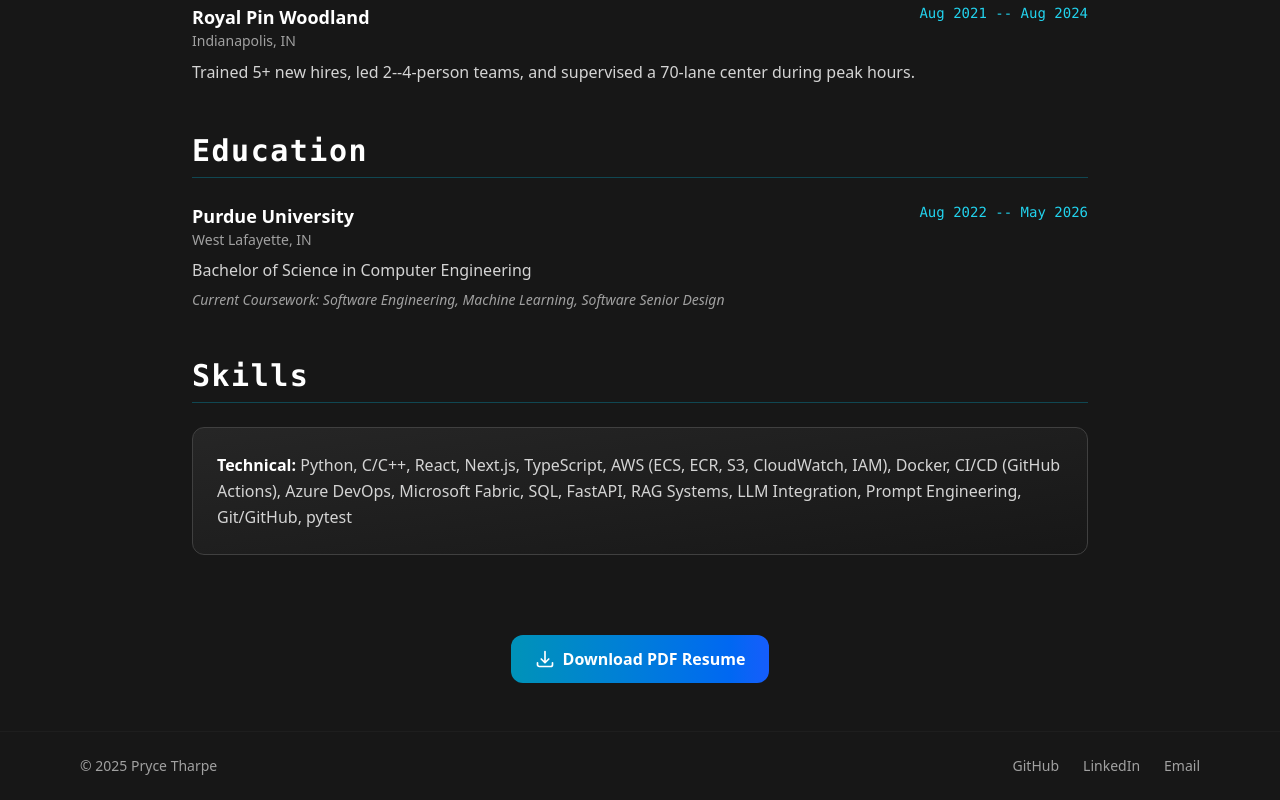
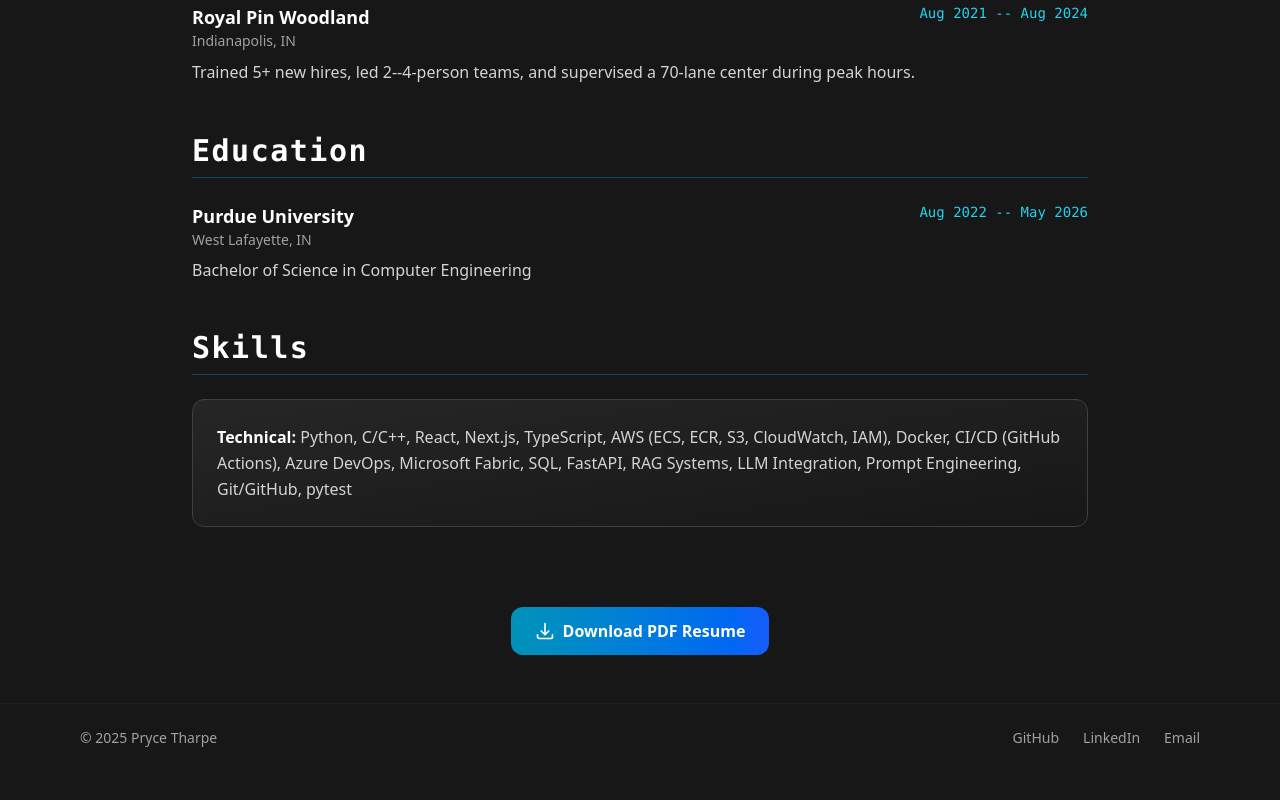
Before and after one commit to tharpep/portfolio, a Next.js app: page /resume in a window 1280 px wide. Shown: the part 2228-3028 px from the top of the page. After the commit the page ends 3000 px from the top, so only its background shows below. Built offline with nearby package versions, Linux system fonts and the light colour scheme.

Commit message:
removed outdated coursework from resume page

```diff
--- a/src/app/resume/page.tsx
+++ b/src/app/resume/page.tsx
@@ -233,9 +233,6 @@ export default function Resume() {
                 <span className="text-cyan-400 font-mono text-sm">Aug 2022 -- May 2026</span>
               </div>
               <p className="text-neutral-300 mb-2">Bachelor of Science in Computer Engineering</p>
-              <p className="text-neutral-400 italic text-sm">
-                Current Coursework: Software Engineering, Machine Learning, Software Senior Design
-              </p>
             </div>
           </section>
         </ScrollFadeIn>
```
